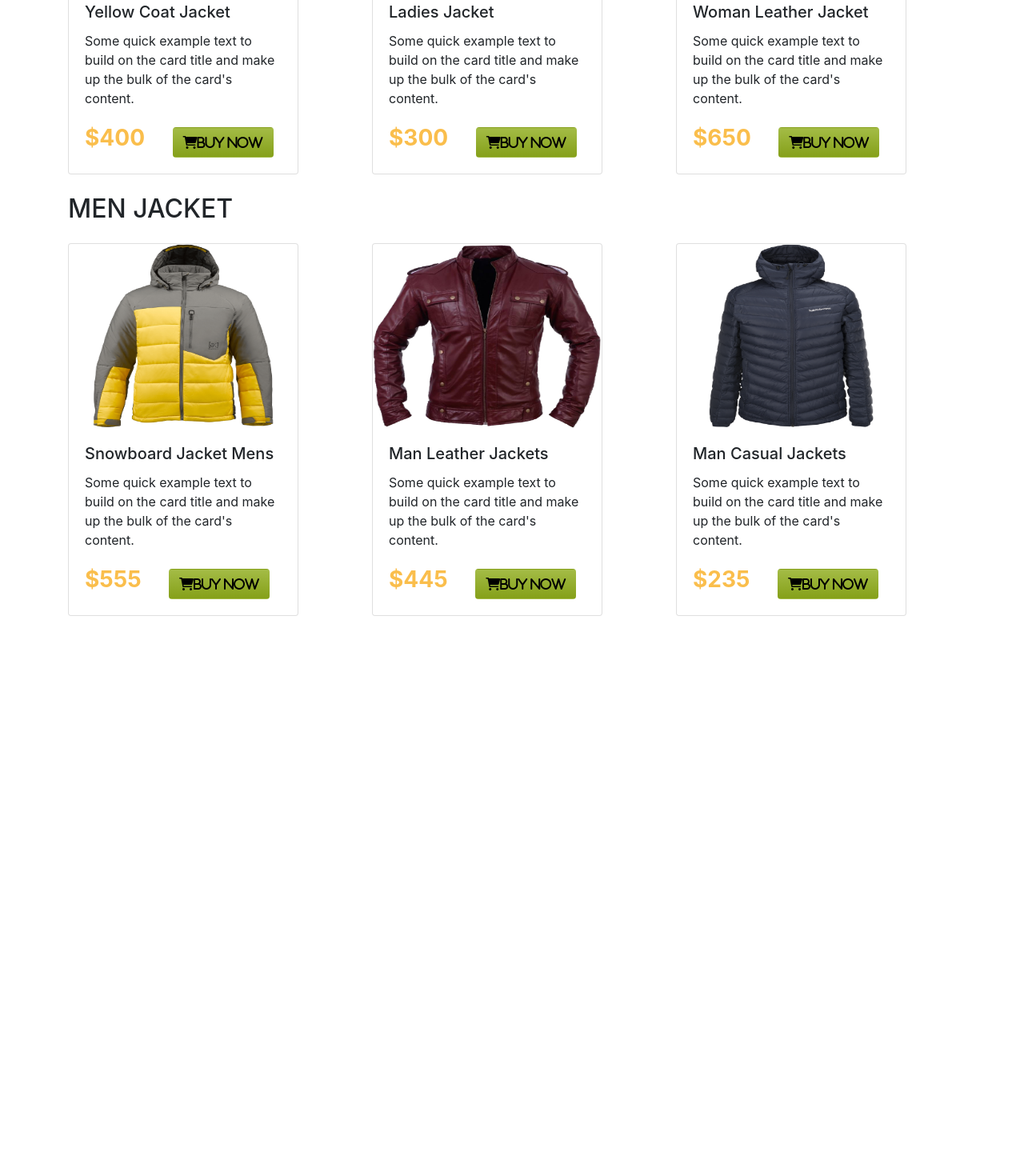
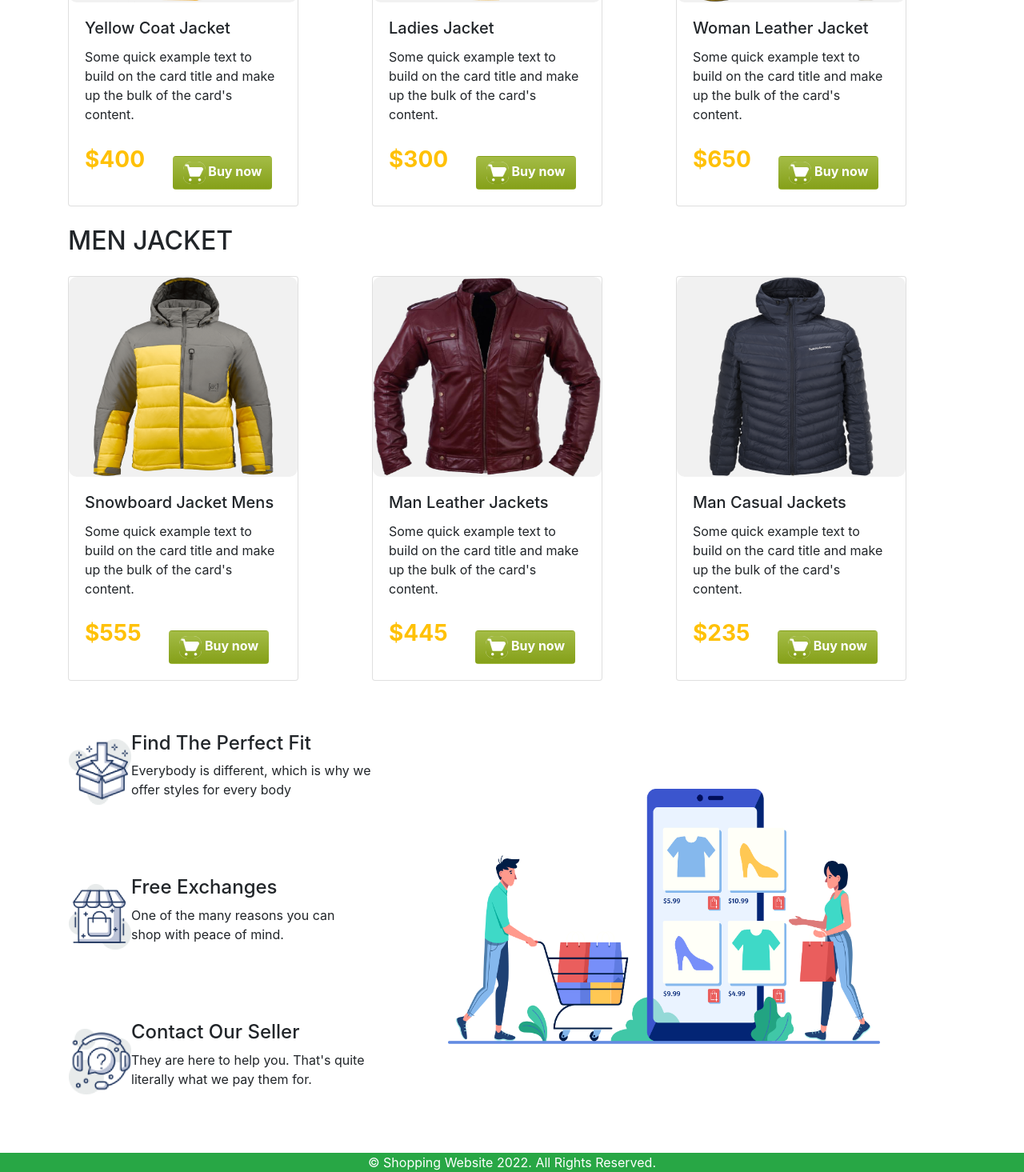
Before and after one commit to Ahsan75412/penguin-fashion-project, a plain HTML site: page index.html in a window 1280 px wide. Shown: the part 1003-2468 px from the top of the page at 80% size. Before the commit the page ends 1773 px from the top, so only its background shows below. Drawn offline with nearby package versions, Linux system fonts and the light colour scheme.

Commit message:
Card text and some Issus fix here and footer section also end here

```diff
--- a/css style/style.css
+++ b/css style/style.css
@@ -4,15 +4,15 @@ header{
     padding-bottom: 100px;
 }
 
-span{
+/* span{
     color:#FABE4C ;
-}
+} */
 
-.sub-container-left h1{
+/* .sub-container-left h1{
     font-size: 55px;
     line-height: 60px;
     text-transform: uppercase;
-}
+} */
 
 .navbar-nav{
     margin-left: auto;
@@ -27,10 +27,17 @@ span{
 
 button{
     background: linear-gradient(180deg, #A4BC46 0%, #85A019 100%);
-    font-size: 16px;
-    font-weight: 500;
+    font-weight: 300;
 
 }
+
+button img{
+    background: linear-gradient(180deg, #A4BC46 0%, #85A019 100%);
+    width: 28px;
+}
+
+
+
 
 /*.............................. header ends here.................... */
 
@@ -46,9 +53,20 @@ button{
 .card{
     transition: 1s;
 
+
 }
 
 .card:hover{
     transform: scale(1.1);
     box-shadow: 2px 6px 5px black;
 }
+.card img{
+    background-color: #F1F1F1;
+    border-radius: 10px;
+}
+
+
+.display{
+    margin-top: 100px;
+
+}
--- a/index.html
+++ b/index.html
@@ -29,7 +29,7 @@
                 <a class="navbar-brand" href="#">
                     <img src="./icons/Group 33072.png" width="225" alt="logo">
                 </a>
-                <button class="navbar-toggler" type="button" data-toggle="collapse"
+                <button class="navbar-toggler text-white" type="button" data-toggle="collapse"
                     data-target="#navbarSupportedContent" aria-controls="navbarSupportedContent" aria-expanded="false"
                     aria-label="Toggle navigation">
                     <span class="navbar-toggler-icon"></span>
@@ -60,13 +60,13 @@
             <div class="row d-flex align-items-center">
 
                 <div class="sub-container-left col-12 col-sm-12 col-md-12 col-lg-6   ">
-                    <h1> <span>be the penguins</span> of winter </h1>
+                    <h1 class="text-uppercase"> <span class="text-warning">be the penguins</span> of winter </h1>
                     <p class="text-muted">Lorem ipsum dolor sit, amet consectetur adipisicing elit. Ad nesciunt odit
                         vero eum sunt fuga,
                         dolorum facere expedita eligendi iste qui doloremque perferendis natus iure saepe aliquam
                         tempora ratione praesentium.</p>
 
-                    <button class="btn rounded mt-4"><i class=" fas fa-shopping-cart ">Buy now</i></button>
+                    <button class="btn rounded bg-success mt-4 text-white font-weight-bold"><img  src="./icons/shopping-cart 1.png" alt="shop"> Buy now</button>
                 </div>
 
                 <div class="sub-container-right col-12 col-sm-12 col-md-12 col-lg-6 ">
@@ -85,7 +85,7 @@
 
     <!-------------------------------------- main section start here--------------------------------- -->
     <main>
-        <section class="container mt-5 ">
+        <section class="container mt-5 mb-5 ">
             <div>
                 <h2>WOMEN JACKET</h1>
             </div>
@@ -93,13 +93,14 @@
                 <!-- <div class="col-lg-4 col-md-6 col-sm-12"></div> -->
                 <div class="col-lg-4 col-md-6 col-sm-12 ">
                     <div class="card mr-5 mb-5 m-lg-0 " style="width: 18rem;">
-                        <img class="card-img-top" height="230" src="./images/jacket-1.png" alt="Card image cap">
+                        <img class="card-img-top" height="250" src="./images/jacket-1.png" alt="Card image cap">
                         <div class="card-body">
                             <h5 class="card-title">Yellow Coat Jacket </h5>
                             <p class="card-text">Some quick example text to build on the card title and make up the bulk
                                 of the card's content.</p>
-                            <span class="font-weight-bold style">$400</span> <button class="btn rounded "><i
-                                    class=" fas fa-shopping-cart ">Buy now</i></button>
+                            <span class="font-weight-bold style text-warning">$400</span>
+                            <button class="btn rounded bg-success mt-4 text-white font-weight-bold"><img src="./icons/shopping-cart 1.png"
+                                 alt="shop"> Buy now</button>
                         </div>
                     </div>
                 </div>
@@ -110,13 +111,12 @@
 
                 <div class="col-lg-4 col-md-6 col-sm-12 ">
                     <div class="card mr-5 mb-5 m-lg-0" style="width: 18rem;">
-                        <img class="card-img-top" height="230" src="./images/jacket-2.png" alt="Card image cap">
+                        <img class="card-img-top" height="250" src="./images/jacket-2.png" alt="Card image cap">
                         <div class="card-body">
                             <h5 class="card-title">Ladies Jacket</h5>
                             <p class="card-text">Some quick example text to build on the card title and make up the bulk
                                 of the card's content.</p>
-                            <span class="font-weight-bold style">$300</span> <button class="btn rounded "><i
-                                    class=" fas fa-shopping-cart ">Buy now</i></button>
+                            <span class="font-weight-bold style text-warning">$300</span>  <button class="btn rounded bg-success mt-4 text-white font-weight-bold"><img src="./icons/shopping-cart 1.png" alt="shop"> Buy now</button>
                         </div>
                     </div>
                 </div>
@@ -124,13 +124,12 @@
 
                 <div class="col-lg-4 col-md-6 col-sm-12 ">
                     <div class="card mb-5 m-lg-0" style="width: 18rem;">
-                        <img class="card-img-top" height="230" src="./images/jacket-4.png" alt="Card image cap">
+                        <img class="card-img-top" height="250" src="./images/jacket-4.png" alt="Card image cap">
                         <div class="card-body">
                             <h5 class="card-title">Woman Leather Jacket</h5>
                             <p class="card-text">Some quick example text to build on the card title and make up the bulk
                                 of the card's content.</p>
-                            <span class="font-weight-bold style">$650</span> <button class="btn rounded "><i
-                                    class=" fas fa-shopping-cart ">Buy now</i></button>
+                            <span class="font-weight-bold style text-warning">$650</span>  <button class="btn rounded bg-success mt-4 text-white font-weight-bold"><img src="./icons/shopping-cart 1.png" alt="shop"> Buy now</button>
                         </div>
                     </div>
                 </div>
@@ -145,13 +144,12 @@
 
                     <div class="col-lg-4 col-md-6 col-sm-12">
                         <div class="card mr-5 mb-5 m-lg-0" style="width: 18rem;">
-                            <img class="card-img-top" height="230" src="./images/jacket-4.png" alt="Card image cap">
+                            <img class="card-img-top" height="250" src="./images/jacket-4.png" alt="Card image cap">
                             <div class="card-body">
                                 <h5 class="card-title">Snowboard Jacket Mens</h5>
                                 <p class="card-text">Some quick example text to build on the card title and make up the
                                     bulk of the card's content.</p>
-                                <span class="font-weight-bold style">$555</span> <button class="btn rounded "><i
-                                        class=" fas fa-shopping-cart ">Buy now</i></button>
+                                <span class="font-weight-bold style text-warning">$555</span>  <button class="btn rounded bg-success mt-4 text-white font-weight-bold"><img src="./icons/shopping-cart 1.png" alt="shop"> Buy now</button>
                             </div>
                         </div>
                     </div>
@@ -159,13 +157,12 @@
 
                     <div class="col-lg-4 col-md-6 col-sm-12">
                         <div class="card mr-5 mb-5 m-lg-0" style="width: 18rem;">
-                            <img class="card-img-top" height="230" src="./images/jacket-5.png" alt="Card image cap">
+                            <img class="card-img-top" height="250" src="./images/jacket-5.png" alt="Card image cap">
                             <div class="card-body">
                                 <h5 class="card-title">Man Leather Jackets</h5>
                                 <p class="card-text">Some quick example text to build on the card title and make up the
                                     bulk of the card's content.</p>
-                                <span class="font-weight-bold style">$445</span> <button class="btn rounded "><i
-                                        class=" fas fa-shopping-cart ">Buy now</i></button>
+                                <span class="font-weight-bold style text-warning">$445</span>  <button class="btn rounded bg-success mt-4 text-white font-weight-bold"><img src="./icons/shopping-cart 1.png" alt="shop"> Buy now</button>
                             </div>
                         </div>
                     </div>
@@ -173,13 +170,12 @@
 
                     <div class="col-lg-4 col-md-6 col-sm-12">
                         <div class="card mb-5 m-lg-0" style="width: 18rem;">
-                            <img class="card-img-top" height="230" src="./images/jacket-6.png" alt="Card image cap">
+                            <img class="card-img-top" height="250" src="./images/jacket-6.png" alt="Card image cap">
                             <div class="card-body">
                                 <h5 class="card-title">Man Casual Jackets</h5>
                                 <p class="card-text">Some quick example text to build on the card title and make up the
                                     bulk of the card's content.</p>
-                                <span class="font-weight-bold style">$235</span> <button class="btn rounded "><i
-                                        class=" fas fa-shopping-cart ">Buy now</i></button>
+                                <span class="font-weight-bold style text-warning">$235</span>  <button class="btn rounded bg-success mt-4 text-white font-weight-bold"><img src="./icons/shopping-cart 1.png" alt="shop"> Buy now</button>
                             </div>
                         </div>
                     </div>
@@ -195,6 +191,57 @@
         <!-- card section end here -->
 
 
+        <Section class="container">
+            <div class="row align-items-center">
+                <div class="col-lg-5">
+                    <div class="row">
+                        <div class="col-lg-12 shadow p-3 mb-5 bg-body rounded">
+                            <div class="d-flex align-items-center">
+                                <div>
+                                    <img src="images/box.png" alt="" width="78px" height="82px">
+                                </div>
+                                <div class="ms-4">
+                                    <h4>Find The Perfect Fit</h4>
+                                    <p>Everybody is different, which is why we <br> offer styles for every body</p>
+                                </div>
+                            </div>
+                        </div>
+
+                        <div class="col-lg-12 shadow p-3 mb-5 bg-body rounded">
+                            <div class="d-flex align-items-center">
+                                <div>
+                                    <img src="images/house.png" alt="" width="78px" height="82px">
+                                </div>
+                                <div class="ms-4">
+                                    <h4>Free Exchanges</h4>
+                                    <p>One of the many reasons you can <br> shop with peace of mind.</p>
+                                </div>
+                            </div>
+                        </div>
+
+                        <div class="col-lg-12 shadow p-3 bg-body rounded">
+                            <div class="d-flex align-items-center">
+                                <div>
+                                    <img src="images/question.png" alt="" width="78px" height="82px">
+                                </div>
+                                <div class="ms-4">
+                                    <h4>Contact Our Seller</h4>
+                                    <p>They are here to help you. That's quite <br> literally what we pay them for.</p>
+                                </div>
+                            </div>
+                        </div>
+                    </div>
+                </div>
+                <div class="col-lg-6">
+                    <img class="img-fluid" src="images/shopping.png" alt="">
+                </div>
+            </div>
+        </Section>
+
+
+
+        <!-- footer section -->
+        <footer class="text-center mt-5 bg-success text-white">© Shopping Website 2022. All Rights Reserved.</footer>
 
 
     </main>
```
